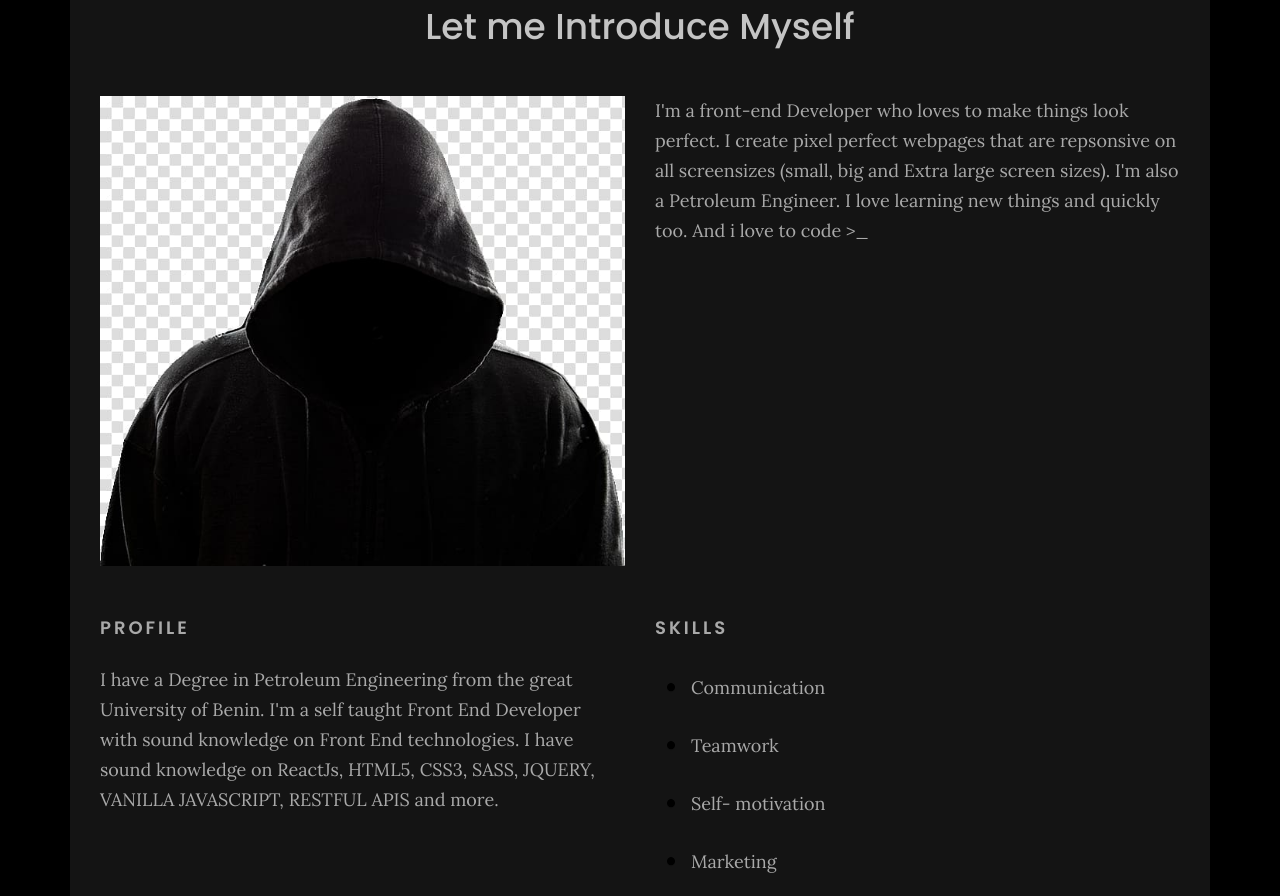
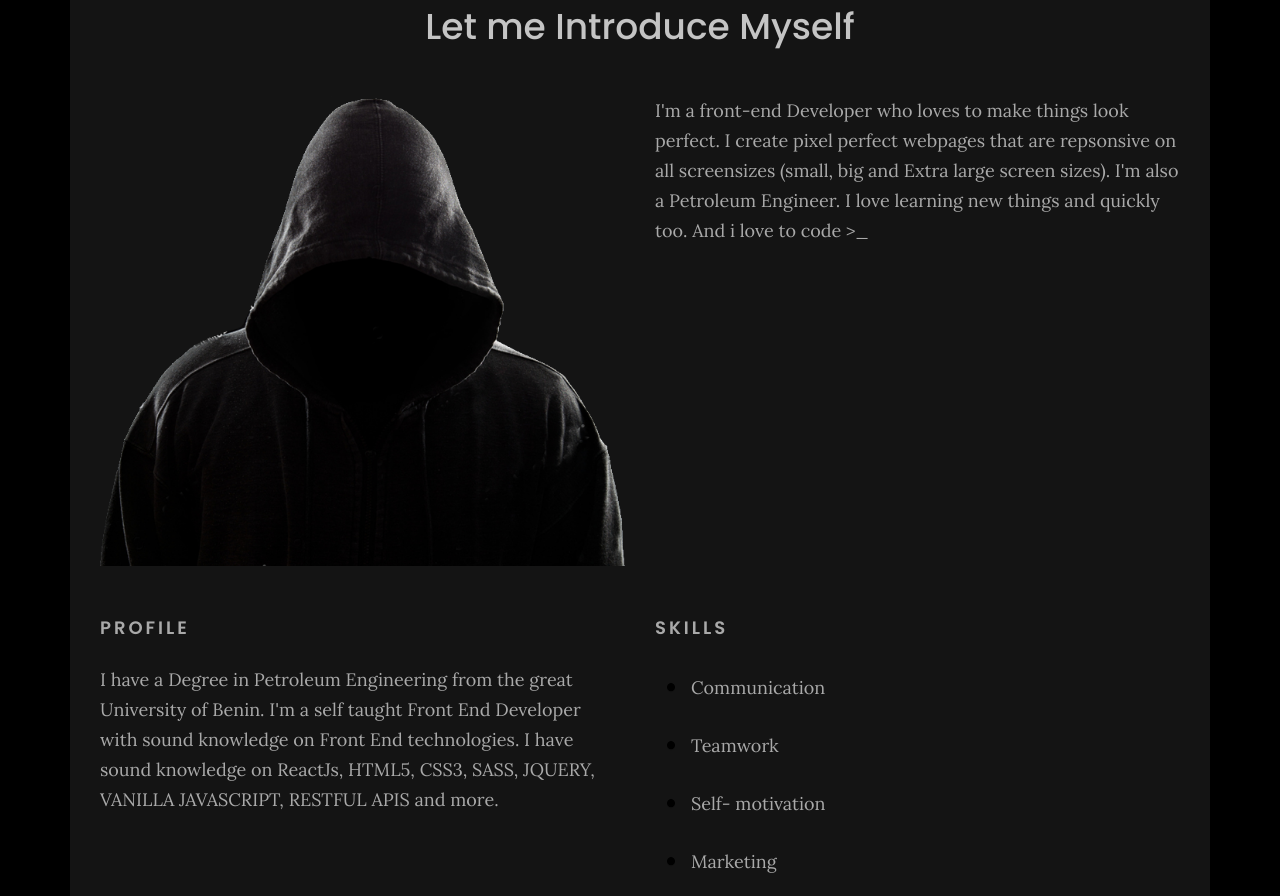
Before and after one commit to wisdomosara/webport1, a plain HTML site: page index.html in a window 1280 px wide. Shown: the part 910-1806 px from the top of the page. Drawn offline with Linux system fonts and the light colour scheme.

Commit message:
Update index.html

```diff
--- a/index.html
+++ b/index.html
@@ -69,7 +69,7 @@
             <div class="container">
             <div class="row mb-4">
                 <div class="col-12 col-md-6 mb-4" style="background-color: rgb(20, 20, 20)">
-                    <img src="./assets/images/profile.jpg" width="100%">
+                    <img src="./assets/images/prof.png" width="100%">
                 </div>
                 <div class="col-12 about-text col-md-6">
                     <p>I'm a front-end Developer who loves to make things look perfect. I create pixel perfect webpages that are repsonsive on all screensizes (small, big and Extra large screen sizes). I'm also a Petroleum Engineer. I love learning new things and quickly too. And i love to code >_</p>
```
